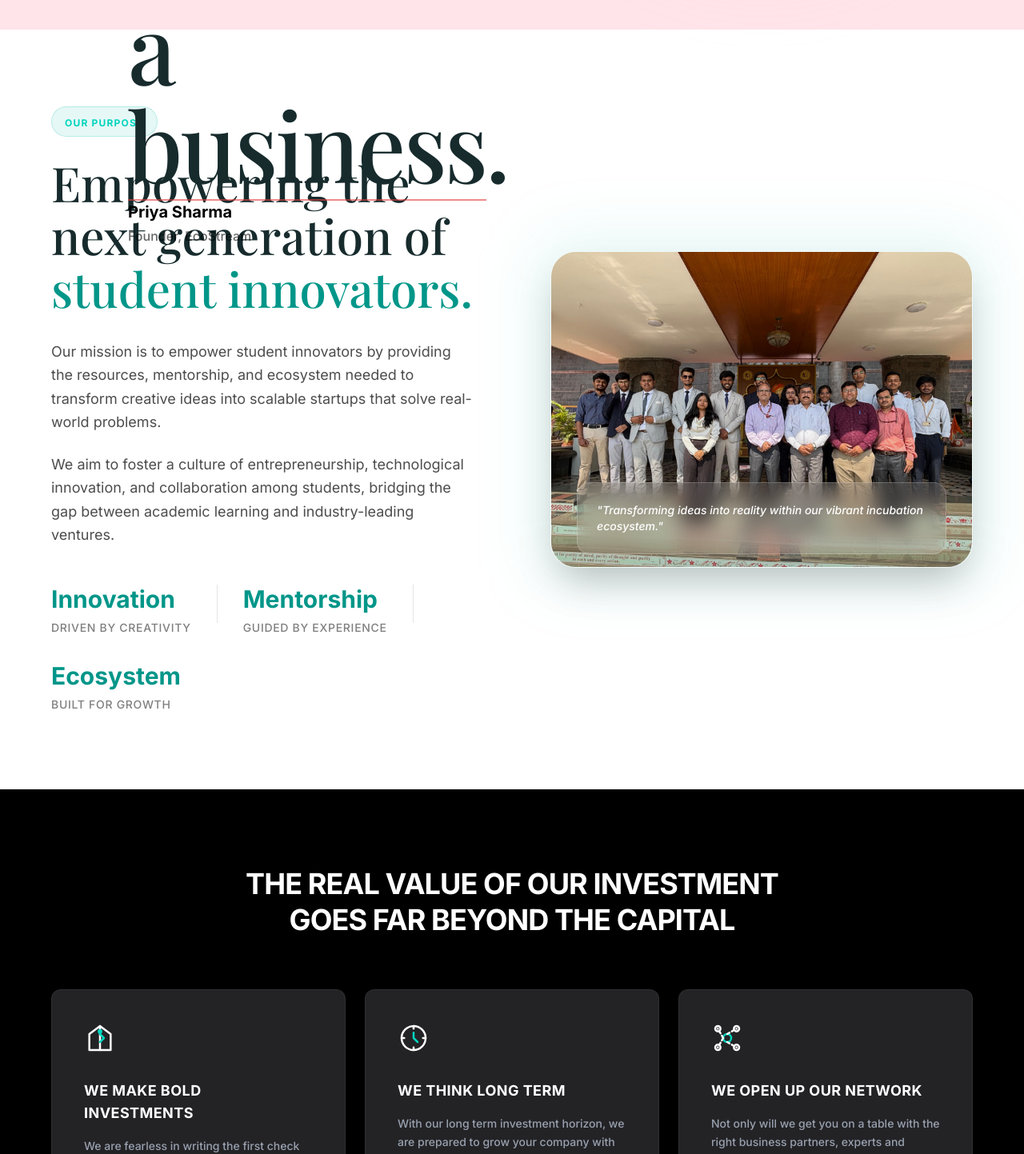
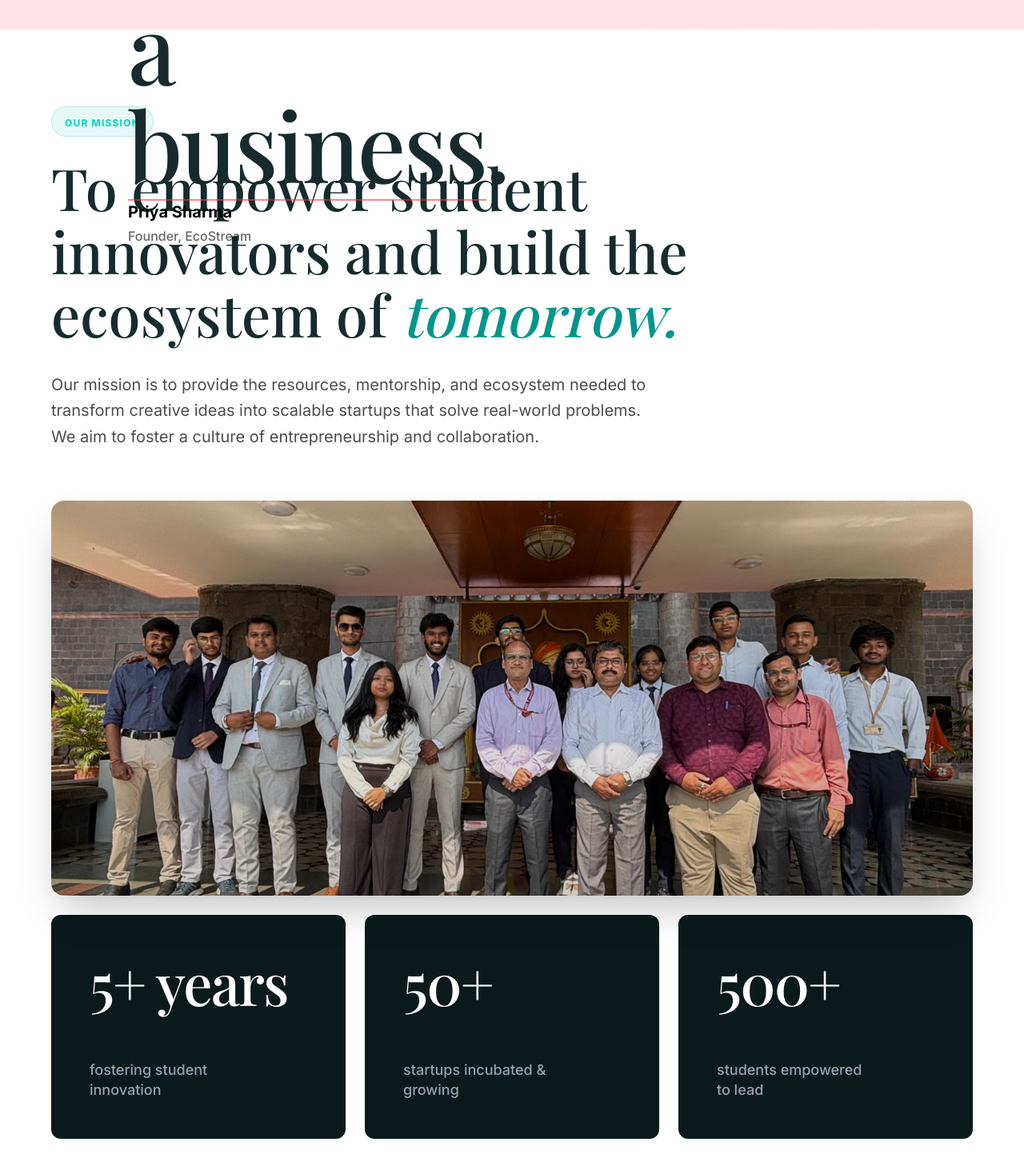
Before and after one commit to Tanmay-Joshi73/Dyp_Incubation_hub, a Next.js app: page / in a window 1280 px wide. Shown: the part 940-2383 px from the top of the page at 80% size. Built offline with nearby package versions, Linux system fonts and the light colour scheme; a web font is replaced by a local one.

Commit message:
About us page created

```diff
--- a/src/app/component/MissionVision.tsx
+++ b/src/app/component/MissionVision.tsx
@@ -3,76 +3,65 @@
 import React from 'react';
 import Image from 'next/image';
 
+const stats = [
+    {
+        value: "5+ years",
+        description: "fostering student innovation"
+    },
+    {
+        value: "50+",
+        description: "startups incubated & growing"
+    },
+    {
+        value: "500+",
+        description: "students empowered to lead"
+    }
+];
+
 export default function MissionVision() {
     return (
         <section className="bg-white py-24 px-8 md:px-12 lg:px-16 overflow-hidden">
             <div className="max-w-7xl mx-auto">
-                <div className="flex flex-col lg:flex-row items-center gap-16 lg:gap-24">
-
-                    {/* Content Side */}
-                    <div className="flex-1 order-2 lg:order-1">
+                {/* Header Section */}
+                <div className="mb-16 max-w-4xl">
                     <div className="inline-block px-4 py-1.5 mb-6 rounded-full bg-teal-500/10 border border-teal-500/20">
-                            <span className="text-teal-400 text-xs font-bold tracking-widest uppercase">Our Purpose</span>
+                        <span className="text-teal-400 text-xs font-bold tracking-widest uppercase">Our Mission</span>
                     </div>
-
-                        <h2 className="text-4xl md:text-5xl lg:text-6xl font-serif font-medium text-[#172b2d] leading-[1.1] mb-8">
-                            Empowering the next generation of <span className="text-teal-600">student innovators.</span>
+                    <h2 className="text-4xl md:text-5xl lg:text-7xl font-serif font-medium text-[#172b2d] leading-[1.1] mb-8">
+                        To empower student innovators and build the ecosystem of <span className="text-teal-600 italic">tomorrow.</span>
                     </h2>
-
-                        <div className="space-y-6 text-lg text-black/70 leading-relaxed max-w-2xl">
-                            <p>
-                                Our mission is to empower student innovators by providing the resources, mentorship, and ecosystem needed to transform creative ideas into scalable startups that solve real-world problems.
-                            </p>
-                            <p>
-                                We aim to foster a culture of entrepreneurship, technological innovation, and collaboration among students, bridging the gap between academic learning and industry-leading ventures.
+                    <p className="text-lg md:text-xl text-black/70 leading-relaxed max-w-3xl">
+                        Our mission is to provide the resources, mentorship, and ecosystem needed to transform creative ideas into scalable startups that solve real-world problems. We aim to foster a culture of entrepreneurship and collaboration.
                     </p>
                 </div>
 
-                        <div className="mt-12 flex flex-wrap gap-8">
-                            <div className="flex flex-col gap-2">
-                                <span className="text-3xl font-bold text-teal-600">Innovation</span>
-                                <span className="text-sm font-medium text-black/50 uppercase tracking-wider">Driven by creativity</span>
-                            </div>
-                            <div className="w-[1px] h-12 bg-black/10 hidden sm:block"></div>
-                            <div className="flex flex-col gap-2">
-                                <span className="text-3xl font-bold text-teal-600">Mentorship</span>
-                                <span className="text-sm font-medium text-black/50 uppercase tracking-wider">Guided by experience</span>
-                            </div>
-                            <div className="w-[1px] h-12 bg-black/10 hidden sm:block"></div>
-                            <div className="flex flex-col gap-2">
-                                <span className="text-3xl font-bold text-teal-600">Ecosystem</span>
-                                <span className="text-sm font-medium text-black/50 uppercase tracking-wider">Built for growth</span>
-                            </div>
-                        </div>
+                {/* Banner Image Section */}
+                <div className="relative w-full aspect-[21/9] mb-6 rounded-2xl overflow-hidden shadow-2xl group">
+                    <Image
+                        src="/Whole_Incubation.jpeg"
+                        alt="Incubation Hub Community"
+                        fill
+                        className="object-cover transform transition-transform duration-1000 group-hover:scale-105"
+                        priority
+                    />
+                    <div className="absolute inset-0 bg-gradient-to-t from-black/20 to-transparent"></div>
                 </div>
 
-                    {/* Image Side */}
-                    <div className="flex-1 order-1 lg:order-2 w-full">
-                        <div className="relative group">
-                            {/* Decorative background elements */}
-                            <div className="absolute -inset-4 bg-teal-500/10 rounded-[2rem] blur-2xl group-hover:bg-teal-500/20 transition-all duration-700"></div>
-
-                            <div className="relative overflow-hidden rounded-[2rem] shadow-2xl border border-white/20 aspect-[4/3]">
-                                <Image
-                                    src="/Whole_Incubation.jpeg"
-                                    alt="Incubation Hub Collage"
-                                    fill
-                                    className="object-cover transform transition-transform duration-1000 group-hover:scale-110"
-                                />
-
-                                {/* Overlay gradient */}
-                                <div className="absolute inset-0 bg-gradient-to-t from-black/40 via-transparent to-transparent opacity-60 group-hover:opacity-40 transition-opacity duration-700"></div>
-
-                                {/* Floating Badge */}
-                                <div className="absolute bottom-8 left-8 right-8 bg-white/10 backdrop-blur-md p-6 rounded-2xl border border-white/20 transform translate-y-4 group-hover:translate-y-0 transition-transform duration-500">
-                                    <p className="text-white text-sm font-medium italic">
-                                        "Transforming ideas into reality within our vibrant incubation ecosystem."
+                {/* Statistics Grid */}
+                <div className="grid grid-cols-1 md:grid-cols-3 gap-4 lg:gap-6">
+                    {stats.map((stat, index) => (
+                        <div
+                            key={index}
+                            className="bg-[#0a1a1b] p-10 lg:p-12 rounded-xl flex flex-col justify-between min-h-[280px] transition-all duration-300 hover:bg-[#0e2526]"
+                        >
+                            <h3 className="text-white text-6xl lg:text-7xl font-serif font-medium tracking-tight mb-8">
+                                {stat.value}
+                            </h3>
+                            <p className="text-gray-400 text-lg font-medium leading-snug max-w-[200px]">
+                                {stat.description}
                             </p>
                         </div>
-                            </div>
-                        </div>
-                    </div>
-
+                    ))}
                 </div>
             </div>
         </section>
```
Lines whose indentation alone changed are shown as unchanged.
